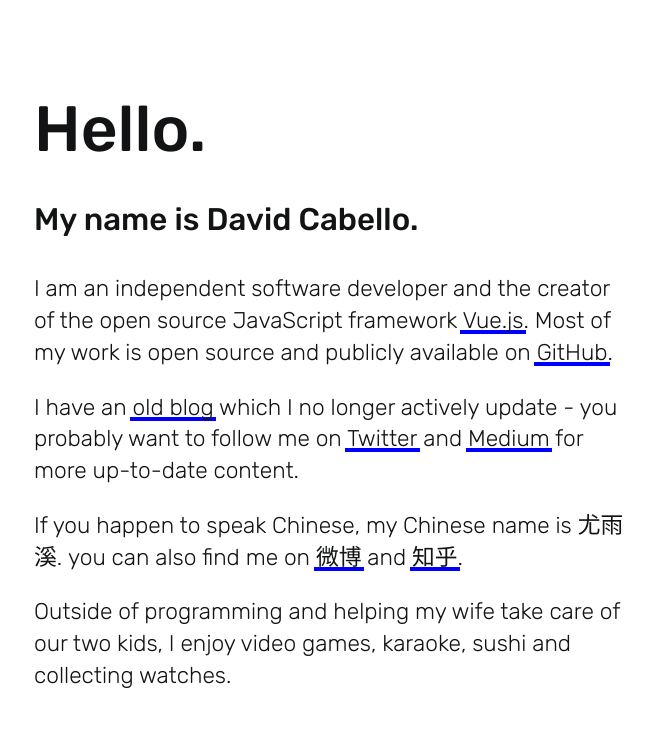
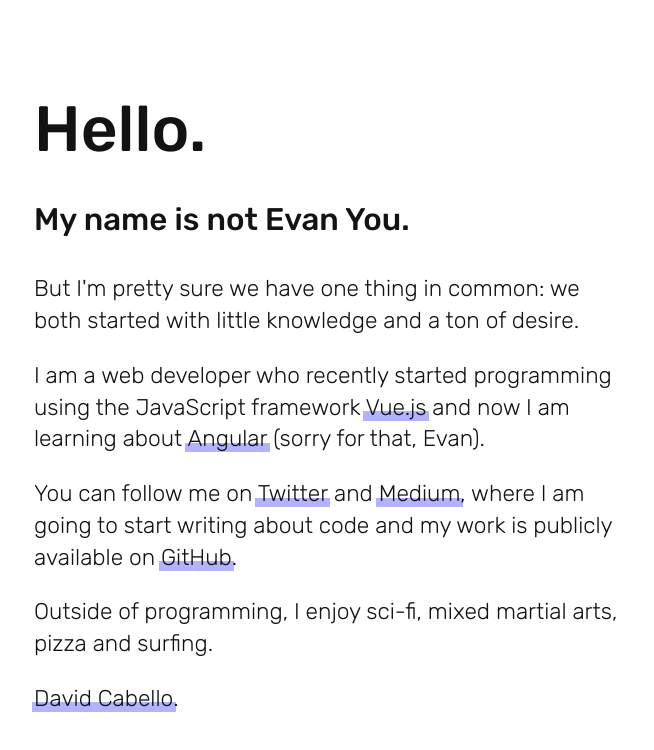
Before and after one commit to Ollebacx/davidcabello, a Vue app: page / in a window 1280 px wide. Shown: the top 750 px of the page, without its empty margins (102-756 px from the left). Built offline with nearby package versions, Linux system fonts and the light colour scheme.

Commit message:
Finished personal description

```diff
--- a/src/App.vue
+++ b/src/App.vue
@@ -2,34 +2,38 @@
 <h1>
   Hello.
 </h1>
-<p style="font-weight:500; font-size:2.2em">
-    My name is David Cabello.
+<p class="h2">
+    My name is not Evan You.
+  </p>
+
+ <p>
+    But I'm pretty sure we have one thing in common: we both started with little knowledge and a ton of desire.
+  </p>
+  <p>
+    I am a web developer who recently started programming using the JavaScript framework
+    <a href="https://vuejs.org" target="_blank">Vue.js</a> and now I am learning about <a href="https://angular.io/" target="_blank">Angular</a> (sorry for that, Evan).
   </p>
 
   <p>
-    I am an independent software developer and the creator of the open source JavaScript framework
-    <a href="https://vuejs.org" target="_blank">Vue.js</a>.
-    Most of my work is open source and publicly available on
-    <a href="https://github.com/yyx990803" target="_blank">GitHub</a>.
+    You can follow me on <a href="https://twitter.com/ollebacx" target="_blank">Twitter</a> and
+    <a href="https://medium.com/@ollebacx" target="_blank">Medium</a>,
+    where I am going to start writing about code and
+    my work is publicly available on
+    <a href="https://github.com/Ollebacx" target="_blank">GitHub</a>.
   </p>
 
-  <p>
-    I have an <a href="https://blog.evanyou.me" target="_blank">old blog</a>
-    which I no longer actively update - you probably want to follow me on
-    <a href="https://twitter.com/youyuxi" target="_blank">Twitter</a> and
-    <a href="https://medium.com/@youyuxi" target="_blank">Medium</a>
-    for more up-to-date content.
-  </p>
+  <!-- <p>
+    If you happen to speak Chinese, wow! I really like Chinese typo. you can also find me on
+    <a href="https://www.weibo.com/arttechdesign" target="_blank">微博</a> and
+    <a href="https://www.zhihu.com/people/evanyou/activities" target="_blank">知乎</a>.
+  </p> -->
 
   <p>
-    If you happen to speak Chinese, my Chinese name is 尤雨溪. you can also find me on
-    <a href="https://www.weibo.com/arttechdesign" target="_blank">微博</a> and
-    <a href="https://www.zhihu.com/people/evanyou/activities" target="_blank">知乎</a>.
+    Outside of programming,
+    I enjoy sci-fi, mixed martial arts, pizza and surfing.
   </p>
-
-  <p>
-    Outside of programming and helping my wife take care of our two kids,
-    I enjoy video games, karaoke, sushi and collecting watches.
+    <p>
+<a href="https://www.linkedin.com/in/david-cabello-oquendo/" target="_blank">David Cabello</a>.
   </p>
 </template>
 
@@ -55,6 +59,11 @@ export default {
     font-weight: 500;
     margin-bottom: 0;
   }
+  .h2 {
+    font-size: 2.2em;
+    font-weight: 500;
+    line-height: 1.4;
+  }
   p {
     font-size: 1.6em;
     font-weight: 300;
@@ -67,22 +76,23 @@ export default {
     position: relative;
   }
   a:hover {
-    color: #e0edfa;
-    transition: color 500ms cubic-bezier(0, .8, .13, 1);
+    color: #ffffff;
+    transition: color 400ms cubic-bezier(0, .8, .13, 1);
   }
   a:after {
     content: "";
     position: absolute;
     z-index: -1;
-    top: 85%;
+    top: 65%;
     left: -0.1em;
     right: -0.1em;
     bottom: 0;
-    transition: top 400ms cubic-bezier(0, .8, .13, 1);
-    background-color: #0000ff;
+    transition: top 300ms cubic-bezier(0, .8, .13, 1),background-color 300ms cubic-bezier(0, .8, .13, 1);
+    background-color: rgba(0, 0, 255, 0.3);
   }
   a:hover:after {
     top: 0%;
+    background-color: rgba(0, 0, 255, 1);
 
   }
 
```
